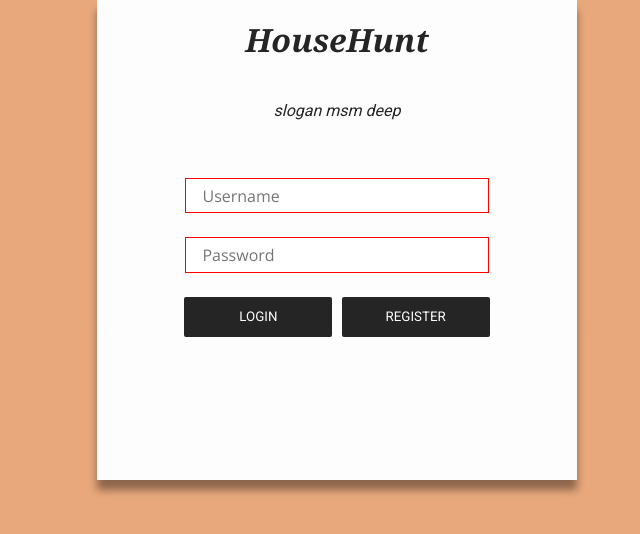
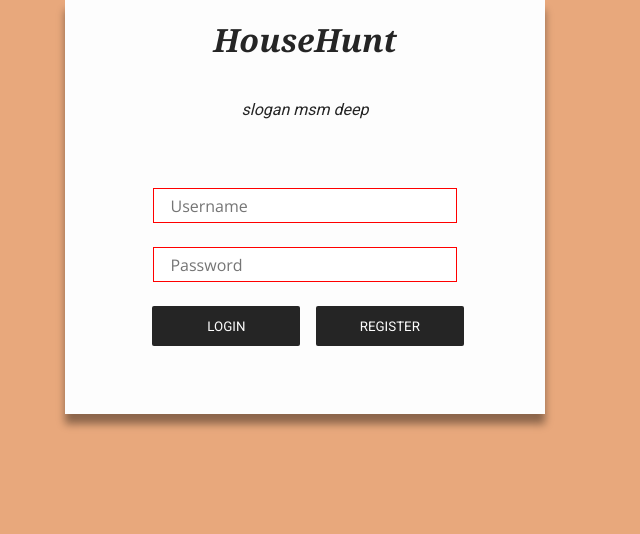
Before and after one commit to Jopamoleite/LTW_PROJ1920, a PHP site: page / in a window 1280 px wide. Shown: the top 534 px of the page, without its empty margins (63-703 px from the left). Run offline with PHP 8.4, Linux system fonts and the light colour scheme; data comes from the database, SQL or seed files in the repository.

Commit message:
Changed layout in index and register to grid

```diff
--- a/Project/css/index_style.css
+++ b/Project/css/index_style.css
@@ -4,55 +4,34 @@ a {
 }
 
 body{
-    display: grid;
-    grid-template-rows: 20em 10em;
-    grid-template-columns: 30em;
-
 	background-color: #E8A87C;
-    margin-left: 10em;
-    margin-bottom: 10em;
+    margin-left: 10%;
+    margin-bottom: 5%;
 	margin-top: 0;
-	max-width: 70%;
-}
-
-header{
-    grid-row: 1/2;
-    display: grid;
-	grid-template-areas: "h1"
-                         "h2";
-}
-
-header h1{
-	grid-area: h1;
-}
-
-header h2{
-	grid-area: h2;
-}
-
-#login_button{
-    position: relative;
-    left: -5.9em;
-}
-
-#register_button{
-    position: relative;
-    top: -2.95em;
-    left: 5.9em;
+    max-width: 30em;
+    max-height: 50em;
+    height: fit-content;
 }
 
 div.main{
+    display: grid;
+    grid-template-columns: 50% 50%;
+    grid-template-rows: 20% 20% 40% 20%;
+
 	color:#252525;
 	background-color: #FDFDFD;
 	font-family: 'Roboto',sans-serif;
 	padding: 1em;
-	padding-bottom: 0.5em;
+    padding-bottom: 0.5em;
 	line-height: 0.4em;
     text-align: center;
     box-shadow: 0em 0.6em 0.5em rgba(0.7, 0.7, 0.7, 0.4);
 }
 
 div.main h1{
+    grid-row: 1/2;
+    grid-column: 1/3;
+
     font-size: 2em;
     font-family: 'Cambria';
     font-weight: bolder;
@@ -62,6 +41,9 @@ div.main h1{
 }
 
 div.main h2{
+    grid-row: 2/3;
+    grid-column: 1/3;
+
     font-size: 1em;
     font-weight: lighter;
     font-style: italic;
@@ -69,8 +51,23 @@ div.main h2{
     margin-bottom: 4em;
 }
 
-#register_page{
-    padding-bottom: 30em;
+#login_form{
+    grid-row: 3/4;
+    grid-column: 1/3;
+}
+
+#login_button{
+    position: relative;
+    left: -5.9em;
+}
+
+#register_button_form{
+    grid-row: 4/5;
+    grid-column: 2/3;
+    margin: auto;
+    position: relative;
+    left: -1.7em;
+    top: -2.55em;
 }
 
 input[type="text"],
@@ -79,8 +76,10 @@ input[type="email"] {
     box-sizing: border-box;
     margin-bottom: 0.5em;
     padding: 0.25em;
-    width: 19em;
     height: 2.2em;
+    width: 100%;
+    min-width: 15em;
+    max-width: 19em;
     border: 1px solid #DDDDDD;
     font-family: 'Open Sans', sans-serif;
     font-weight: lighter;
@@ -122,12 +121,17 @@ input[type="email"] {
 }
 
 footer{
-    height: 0%;
-    width: 0%;
+    visibility: hidden;
+}
+
+#register_page form{
+    grid-row: 3/4;
+    grid-column: 1/3;
 }
 
 #create_button{
-    margin-top: 2em;
+    margin-top: 0.7em;
+    margin-bottom: 1em;
 }
 
 input:invalid {
--- a/Project/scripts/searchbar_scroll.js
+++ b/Project/scripts/searchbar_scroll.js
@@ -6,7 +6,7 @@ function handleSearchBarScroll() {
   else if (previousScrollPos > currentScrollPos) {
     document.getElementById("search_bar").style.top = "20px";
   } else {
-    document.getElementById("search_bar").style.top = "-210px";
+    document.getElementById("search_bar").style.top = "-214px";
   }
   previousScrollPos = currentScrollPos;
 }
--- a/Project/templates/user/login.php
+++ b/Project/templates/user/login.php
@@ -9,14 +9,12 @@
   <div class="main">
     <h1><a href="index.php">HouseHunt</a></h1>
     <h2>slogan msm deep</h2>
-    <form action="validate_login.php" method="post">
-      <p><label><input type="text" name="username" id="username" placeholder="   Username" required></label></p>
-      <p><label><input type="password" name="password" id="password" placeholder="   Password" required></label></p>
+    <form id="login_form" action="validate_login.php" method="post">
+      <p><label><input id="username_input" type="text" name="username" id="username" placeholder="   Username" required></label></p>
+      <p><label><input id="password_input" type="password" name="password" id="password" placeholder="   Password" required></label></p>
       <input id="login_button" class="button" type="submit" value="Login">
     </form>
-  </div>
-  <div class="main">
-    <form action="register_page.php" method="post">
+    <form id="register_button_form" action="register_page.php" method="post">
       <input id="register_button" class="button" type="submit" value="Register">
       <div class='alert_msg'>
         <?php if(isset($_SESSION["errormsg"]) && !empty($_SESSION["errormsg"])){ echo $_SESSION["errormsg"]; unset($_SESSION["errormsg"]);}?>
--- a/Project/templates/user/register.php
+++ b/Project/templates/user/register.php
@@ -10,7 +10,6 @@ include_once 'database/db_user.php';
     <h1><a href="index.php">HouseHunt</a></h1>
     <h2><a>Create a new profile</a></h2>
     <form action="insert_user.php" method="post" id="register">
-      <div>
         <label><input type="text" name="username" onblur="validate_user()" id="username" placeholder="  Username" required minlength="4" pattern="[\w]+"> </label>
           <div id="error_username"></div><br>
         <label><input type="email" name="email" onblur="validate_email()"  id="email" placeholder="  Email" required> </label><br>
@@ -19,7 +18,6 @@ include_once 'database/db_user.php';
           <div id="error_password"></div><br>
         <label><input type="password" name="repeat" onblur="validate_repeat()" id="repeat" placeholder="  Confirm password" required minlength="8"> </label>
           <div id="error_repeat"></div><br>
-      </div>
       <input onclick="check_form()" class="button" id="create_button" type="button" value="Create profile">
     </form>
     <div id="error_all"></div>
@@ -27,5 +25,5 @@ include_once 'database/db_user.php';
 </body>
 
 <?
-  include_once 'templates/common/initial-footer.php';
+  include_once 'templates/common/initial_footer.php';
 ?>
```
